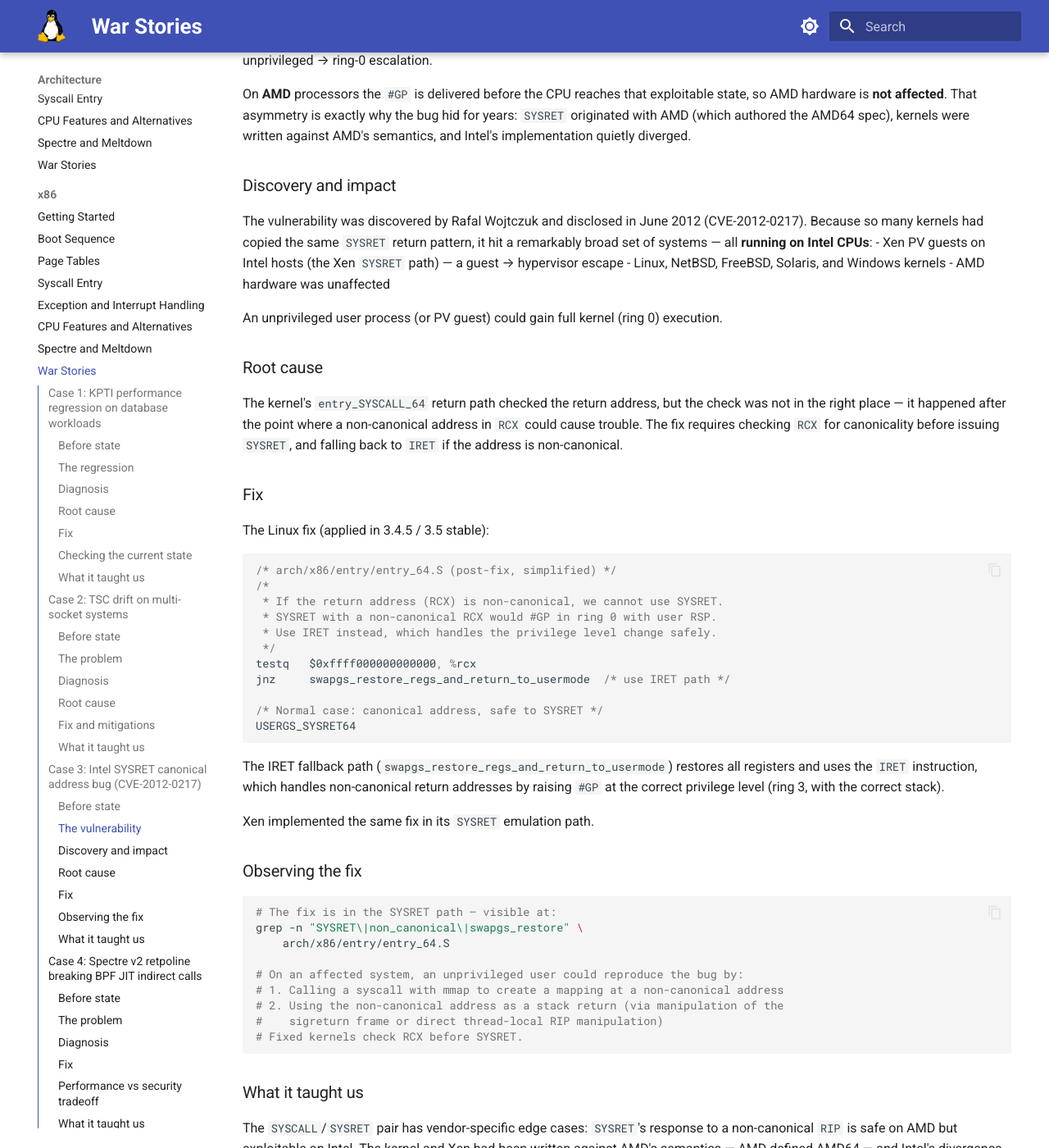
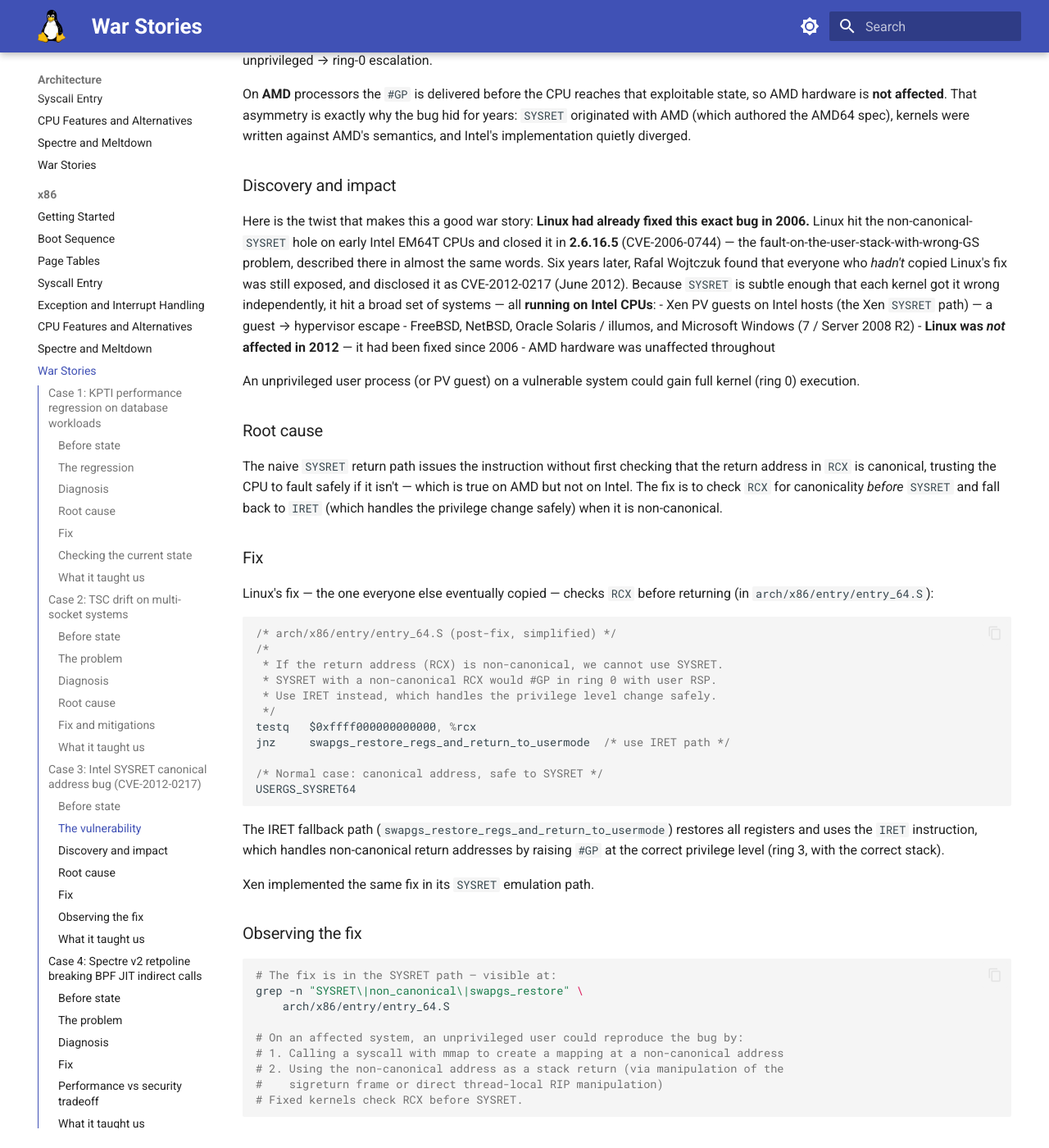
Before and after one commit to laveeshb/linux-kernel-internals, an MkDocs documentation site: the page built from docs/arch/x86/war-stories.md, in a window 1280 px wide and 1400 px high, scrolled down 5291 px. Shown: the whole window at 82% size. Built offline with MkDocs 1.6.1 and Material for MkDocs 9.7.7, drawn with Linux system fonts in a browser that asks for light colours; some of the changed text lies outside the part shown.

Commit message:
Correct affected-systems framing: Linux was not affected in 2012
CVE-2012-0217's affected list (per NVD) is Xen, FreeBSD, NetBSD, Solaris/
illumos, and Windows — not Linux. Linux had already fixed this exact
non-canonical-SYSRET bug in 2006 as CVE-2006-0744 (kernel 2.6.16.5). The
page wrongly listed Linux among the 2012-affected kernels and invented a
'3.4.5 / 3.5' Linux fix.

Reframed around the accurate history: Linux closed it in 2006, everyone
who hadn't copied that fix was bitten in 2012. Added the CVE-2006-0744
reference.

````diff
--- a/docs/arch/x86/war-stories.md
+++ b/docs/arch/x86/war-stories.md
@@ -196,20 +196,21 @@ On **AMD** processors the `#GP` is delivered before the CPU reaches that exploit
 
 ### Discovery and impact
 
-The vulnerability was discovered by Rafal Wojtczuk and disclosed in June 2012 (CVE-2012-0217). Because so many kernels had copied the same `SYSRET` return pattern, it hit a remarkably broad set of systems — all **running on Intel CPUs**:
+Here is the twist that makes this a good war story: **Linux had already fixed this exact bug in 2006.** Linux hit the non-canonical-`SYSRET` hole on early Intel EM64T CPUs and closed it in **2.6.16.5** (CVE-2006-0744) — the fault-on-the-user-stack-with-wrong-GS problem, described there in almost the same words. Six years later, Rafal Wojtczuk found that everyone who *hadn't* copied Linux's fix was still exposed, and disclosed it as CVE-2012-0217 (June 2012). Because `SYSRET` is subtle enough that each kernel got it wrong independently, it hit a broad set of systems — all **running on Intel CPUs**:
 - Xen PV guests on Intel hosts (the Xen `SYSRET` path) — a guest → hypervisor escape
-- Linux, NetBSD, FreeBSD, Solaris, and Windows kernels
-- AMD hardware was unaffected
+- FreeBSD, NetBSD, Oracle Solaris / illumos, and Microsoft Windows (7 / Server 2008 R2)
+- **Linux was *not* affected in 2012** — it had been fixed since 2006
+- AMD hardware was unaffected throughout
 
-An unprivileged user process (or PV guest) could gain full kernel (ring 0) execution.
+An unprivileged user process (or PV guest) on a vulnerable system could gain full kernel (ring 0) execution.
 
 ### Root cause
 
-The kernel's `entry_SYSCALL_64` return path checked the return address, but the check was not in the right place — it happened after the point where a non-canonical address in `RCX` could cause trouble. The fix requires checking `RCX` for canonicality before issuing `SYSRET`, and falling back to `IRET` if the address is non-canonical.
+The naive `SYSRET` return path issues the instruction without first checking that the return address in `RCX` is canonical, trusting the CPU to fault safely if it isn't — which is true on AMD but not on Intel. The fix is to check `RCX` for canonicality *before* `SYSRET` and fall back to `IRET` (which handles the privilege change safely) when it is non-canonical.
 
 ### Fix
 
-The Linux fix (applied in 3.4.5 / 3.5 stable):
+Linux's fix — the one everyone else eventually copied — checks `RCX` before returning (in `arch/x86/entry/entry_64.S`):
 
 ```c
 /* arch/x86/entry/entry_64.S (post-fix, simplified) */
@@ -245,7 +246,7 @@ grep -n "SYSRET\|non_canonical\|swapgs_restore" \
 
 ### What it taught us
 
-The `SYSCALL`/`SYSRET` pair has vendor-specific edge cases: `SYSRET`'s response to a non-canonical `RIP` is safe on AMD but exploitable on Intel. The kernel and Xen had been written against AMD's semantics — AMD defined AMD64 — and Intel's divergence went unnoticed until a working exploit surfaced it. The lesson: privilege-transition instructions must be validated against *each* vendor's manual, not assumed identical. The fix — a single canonical-address check before `SYSRET` — is cheap and correct, but it took an exploit to force it.
+The `SYSCALL`/`SYSRET` pair has vendor-specific edge cases: `SYSRET`'s response to a non-canonical `RIP` is safe on AMD but exploitable on Intel, because kernels were written against AMD's semantics — AMD defined AMD64 — and Intel's implementation diverged. The striking part is that this was **learned once and forgotten**: Linux closed the hole in 2006 (CVE-2006-0744), yet the same trap caught Xen, the BSDs, Solaris, and Windows six years later as CVE-2012-0217. Privilege-transition instructions have to be validated against *each* vendor's manual, and a fix in one kernel doesn't propagate to the others — everyone re-learns the sharp edge independently. The fix itself is a single canonical-address check before `SYSRET`; the expensive part was noticing it was needed.
 
 ---
 
@@ -409,6 +410,7 @@ This case is also a good example of why the kernel's feature detection and alter
 ### Sources
 
 - [CVE-2012-0217 (NVD)](https://nvd.nist.gov/vuln/detail/CVE-2012-0217) — the SYSRET non-canonical-address privilege escalation (the vulnerable behavior is Intel's SYSRET; AMD CPUs are unaffected)
+- [CVE-2006-0744 (NVD)](https://nvd.nist.gov/vuln/detail/CVE-2006-0744) — the same bug in Linux, fixed six years earlier in kernel 2.6.16.5
 - [fail0verflow: Intel's SYSRET kernel privilege escalation](https://fail0verflow.com/blog/2012/cve-2012-0217-intel-sysret-freebsd/) — the canonical technical walkthrough of the ring-0/user-stack fault and the exploit
 - [arch/x86/kernel/tsc.c](https://git.kernel.org/pub/scm/linux/kernel/git/torvalds/linux.git/tree/arch/x86/kernel/tsc.c) — TSC calibration and watchdog, scene of Case 2
 - [Spectre Side Channels](https://docs.kernel.org/admin-guide/hw-vuln/spectre.html) — retpoline and its interaction with indirect calls (Case 4)
````
